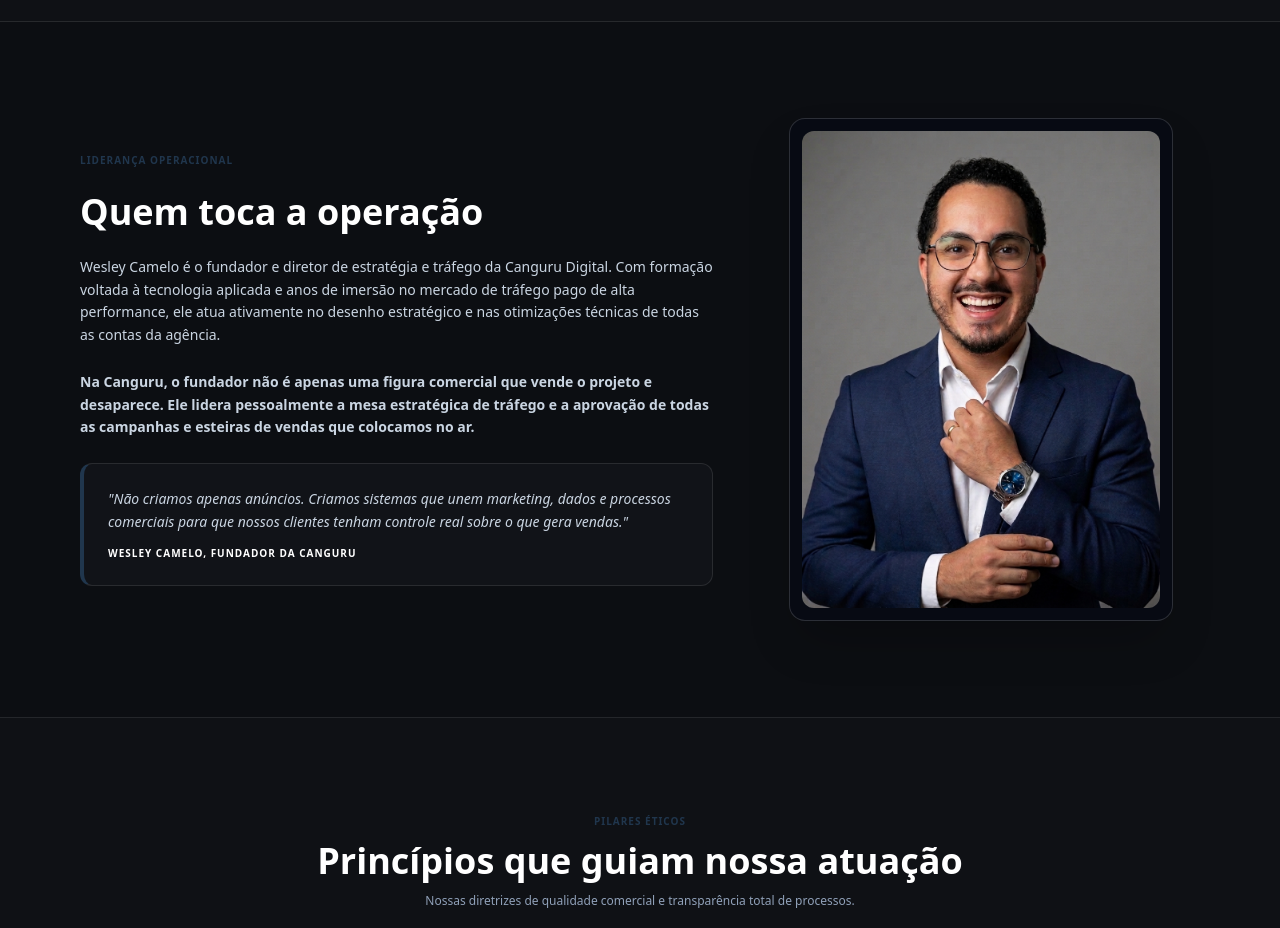
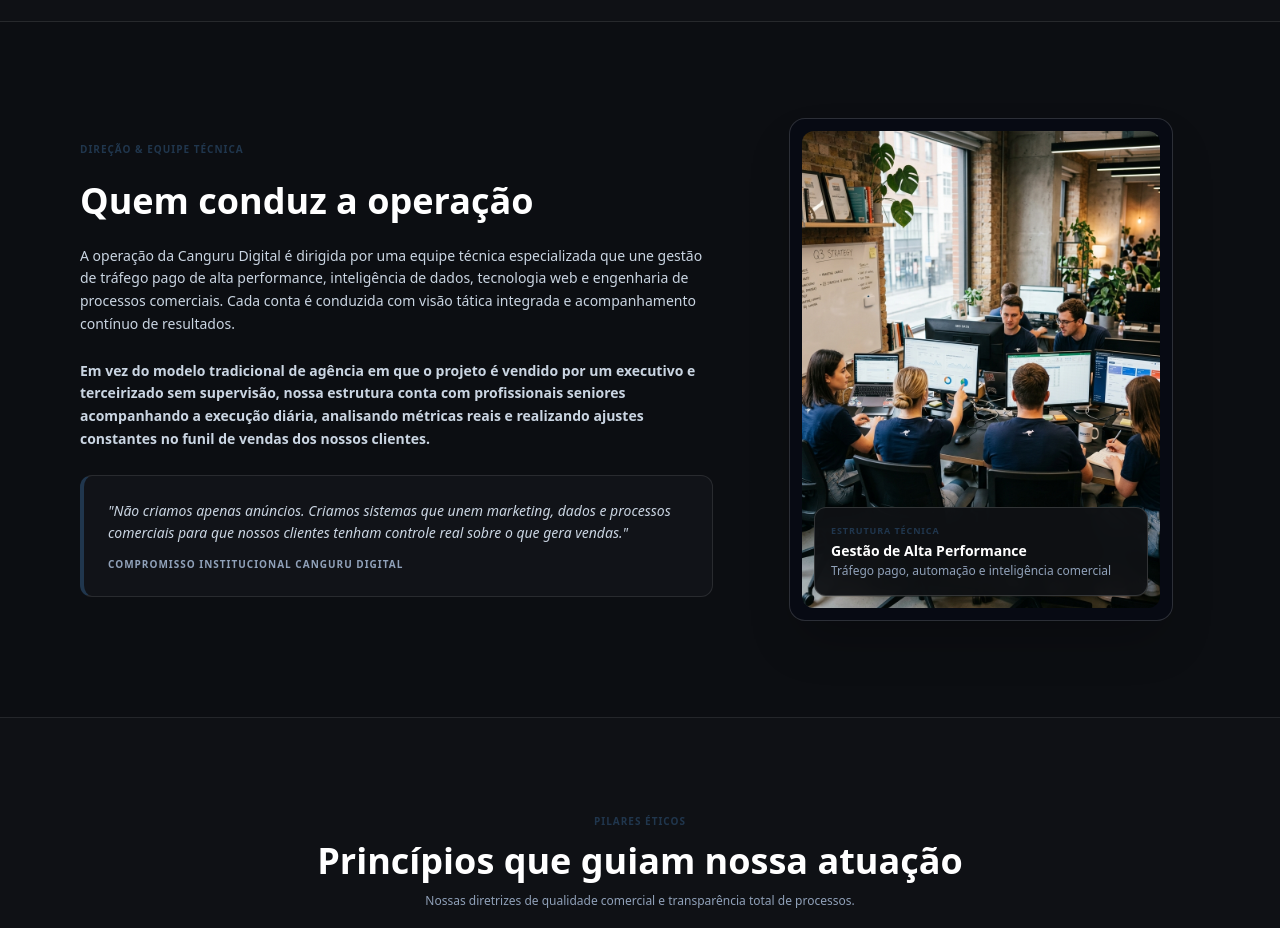
Before and after one commit to WesleyCanguru/Site-Canguru-Digital, a React (Vite) app: page /sobre-nos in a window 1280 px wide. Shown: the part 1300-2228 px from the top of the page. Built offline with nearby package versions, Linux system fonts and the light colour scheme.

Commit message:
refactor: update leadership imagery and remove stale location data
Replace individual founder images with team/operational photos across Home and Sobre pages. Additionally, remove deprecated physical address and geo-coordinate fields from the structured metadata.

```diff
--- a/src/App.tsx
+++ b/src/App.tsx
@@ -149,19 +149,6 @@
               "telephone": "+55-11-99407-5149",
               "email": "contato@cangurudigital.com.br",
               "priceRange": "$$",
-              "address": {
-                "@type": "PostalAddress",
-                "streetAddress": "Av. Paulista, 1000",
-                "addressLocality": "São Paulo",
-                "addressRegion": "SP",
-                "postalCode": "01310-100",
-                "addressCountry": "BR"
-              },
-              "geo": {
-                "@type": "GeoCoordinates",
-                "latitude": "-23.5614",
-                "longitude": "-46.6559"
-              },
               "openingHoursSpecification": {
                 "@type": "OpeningHoursSpecification",
                 "dayOfWeek": ["Monday", "Tuesday", "Wednesday", "Thursday", "Friday"],
@@ -228,14 +215,6 @@
           "telephone": "+55-11-99407-5149",
           "email": "contato@cangurudigital.com.br",
           "priceRange": "$$",
-          "address": {
-            "@type": "PostalAddress",
-            "streetAddress": "Av. Paulista, 1000",
-            "addressLocality": "São Paulo",
-            "addressRegion": "SP",
-            "postalCode": "01310-100",
-            "addressCountry": "BR"
-          },
           "sameAs": [
             "https://www.instagram.com/cangurudigital",
             "https://www.linkedin.com/company/cangurudigital",
--- a/src/pages/Home.tsx
+++ b/src/pages/Home.tsx
@@ -5,7 +5,7 @@
 import CountUp from "../components/CountUp";
 import TiltCard from "../components/TiltCard";
 import { addLead } from "../lib/database";
-import wesleyFoto from "../assets/images/Wesley-Camelo-Fundador.jpeg";
+import operacaoFoto from "../assets/images/canguru_team_office_1789824537548.jpg";
 import {
   MessageSquare,
   ChevronDown,
@@ -238,19 +238,19 @@
             </div>
           </motion.div>
 
-          {/* Lado Direito: Imagem do Fundador com Parallax de Retardo */}
+          {/* Lado Direito: Imagem da Operação & Tecnologia com Parallax de Retardo */}
           <motion.div style={{ y: heroImageY }} className="lg:col-span-5 relative flex justify-center">
             <div className="relative w-full max-w-sm overflow-hidden rounded-2xl border border-white/15 shadow-2xl bg-slate-950/60 p-3 group">
               <img
-                src={wesleyFoto}
-                alt="Wesley Camelo - Fundador Canguru Digital"
+                src={operacaoFoto}
+                alt="Operação e Direção Estratégica - Canguru Digital"
                 referrerPolicy="no-referrer"
-                className="w-full h-auto aspect-[3/4] object-cover object-top rounded-xl transition-transform duration-700 group-hover:scale-105"
+                className="w-full h-auto aspect-[3/4] object-cover object-center rounded-xl transition-transform duration-700 group-hover:scale-105"
               />
               <div className="absolute bottom-6 left-6 right-6 p-4 bg-[#0f1115]/95 border border-white/15 rounded-xl backdrop-blur-md">
-                <span className="text-[9px] font-black uppercase tracking-widest text-[#20364d] block">Fundação & Liderança</span>
-                <span className="text-sm font-black text-white block mt-1">Wesley Camelo</span>
-                <span className="text-xs text-slate-400 block mt-0.5">Fundador e Diretor de Estratégia</span>
+                <span className="text-[9px] font-black uppercase tracking-widest text-[#20364d] block">Direção Estratégica & Operacional</span>
+                <span className="text-sm font-black text-white block mt-1">Time Técnico Dedicado</span>
+                <span className="text-xs text-slate-400 block mt-0.5">Gestão contínua de tráfego, dados e conversão</span>
               </div>
             </div>
           </motion.div>
--- a/src/pages/Sobre.tsx
+++ b/src/pages/Sobre.tsx
@@ -7,7 +7,7 @@
 import { motion } from "motion/react";
 import TiltCard from "../components/TiltCard";
 import { MessageSquare, Calendar, Award, ShieldCheck } from "lucide-react";
-import wesleyFoto from "../assets/images/Wesley-Camelo-Fundador.jpeg";
+import operacaoFoto from "../assets/images/canguru_team_office_1789824537548.jpg";
 
 interface SobreProps {
   navigateTo: (route: string) => void;
@@ -113,7 +113,7 @@
         </motion.div>
       </section>
 
-      {/* SEÇÃO QUEM TOCA A OPERAÇÃO */}
+      {/* SEÇÃO LIDERANÇA & EQUIPE TÉCNICA */}
       <section className="w-full py-24 px-6 sm:px-12 lg:px-20 border-b border-white/10 bg-[#0c0e12]">
         <motion.div
           initial={{ opacity: 0, y: 35 }}
@@ -123,40 +123,45 @@
           className="w-full grid grid-cols-1 lg:grid-cols-12 gap-12 items-center"
         >
 
-          {/* Lado Esquerdo: Foto do Fundador */}
+          {/* Lado Esquerdo: Imagem da Operação */}
           <div className="lg:col-span-5 relative flex justify-center lg:order-2">
             <TiltCard scale={1.02} maxTilt={8}>
               <div className="relative w-full max-w-sm overflow-hidden rounded-2xl border border-white/15 shadow-2xl bg-slate-950/40 p-3 group">
                 <img
-                  src={wesleyFoto}
-                  alt="Wesley Camelo"
+                  src={operacaoFoto}
+                  alt="Operação e Equipe Técnica - Canguru Digital"
                   referrerPolicy="no-referrer"
-                  className="w-full h-auto aspect-[3/4] object-cover object-top rounded-xl transition-transform duration-700 group-hover:scale-105"
+                  className="w-full h-auto aspect-[3/4] object-cover object-center rounded-xl transition-transform duration-700 group-hover:scale-105"
                 />
+                <div className="absolute bottom-6 left-6 right-6 p-4 bg-[#0f1115]/95 border border-white/15 rounded-xl backdrop-blur-md">
+                  <span className="text-[9px] font-black uppercase tracking-widest text-[#20364d] block">Estrutura Técnica</span>
+                  <span className="text-sm font-black text-white block mt-1">Gestão de Alta Performance</span>
+                  <span className="text-xs text-slate-400 block mt-0.5">Tráfego pago, automação e inteligência comercial</span>
+                </div>
               </div>
             </TiltCard>
           </div>
 
-          {/* Lado Direito: Texto de Atuação */}
+          {/* Lado Direito: Texto de Atuação Institucional */}
           <div className="lg:col-span-7 space-y-6 lg:order-1">
             <span className="text-[10px] font-extrabold uppercase tracking-widest text-[#20364d] block">
-              Liderança Operacional
+              Direção & Equipe Técnica
             </span>
-            <h2 className="text-3xl sm:text-4xl font-black text-white">Quem toca a operação</h2>
+            <h2 className="text-3xl sm:text-4xl font-black text-white">Quem conduz a operação</h2>
 
             <p className="text-sm text-slate-300 leading-relaxed font-medium">
-              Wesley Camelo é o fundador e diretor de estratégia e tráfego da Canguru Digital. Com formação voltada à tecnologia aplicada e anos de imersão no mercado de tráfego pago de alta performance, ele atua ativamente no desenho estratégico e nas otimizações técnicas de todas as contas da agência.
+              A operação da Canguru Digital é dirigida por uma equipe técnica especializada que une gestão de tráfego pago de alta performance, inteligência de dados, tecnologia web e engenharia de processos comerciais. Cada conta é conduzida com visão tática integrada e acompanhamento contínuo de resultados.
             </p>
             <p className="text-sm text-slate-300 leading-relaxed font-semibold">
-              Na Canguru, o fundador não é apenas uma figura comercial que vende o projeto e desaparece. Ele lidera pessoalmente a mesa estratégica de tráfego e a aprovação de todas as campanhas e esteiras de vendas que colocamos no ar.
+              Em vez do modelo tradicional de agência em que o projeto é vendido por um executivo e terceirizado sem supervisão, nossa estrutura conta com profissionais seniores acompanhando a execução diária, analisando métricas reais e realizando ajustes constantes no funil de vendas dos nossos clientes.
             </p>
 
             <div className="p-6 bg-[#111318] rounded-xl border border-white/10 border-l-4 border-l-[#20364d]">
               <p className="text-xs sm:text-sm italic text-slate-300 leading-relaxed">
                 "Não criamos apenas anúncios. Criamos sistemas que unem marketing, dados e processos comerciais para que nossos clientes tenham controle real sobre o que gera vendas."
               </p>
-              <span className="text-[10px] font-extrabold uppercase tracking-widest text-white mt-3 block">
-                Wesley Camelo, fundador da Canguru
+              <span className="text-[10px] font-extrabold uppercase tracking-widest text-slate-400 mt-3 block">
+                Compromisso Institucional Canguru Digital
               </span>
             </div>
           </div>
```
Also changed, not shown: src/assets/images/canguru_operacao_tech_1789824306931.jpg (added), src/assets/images/canguru_team_office_1789824537548.jpg (added).
